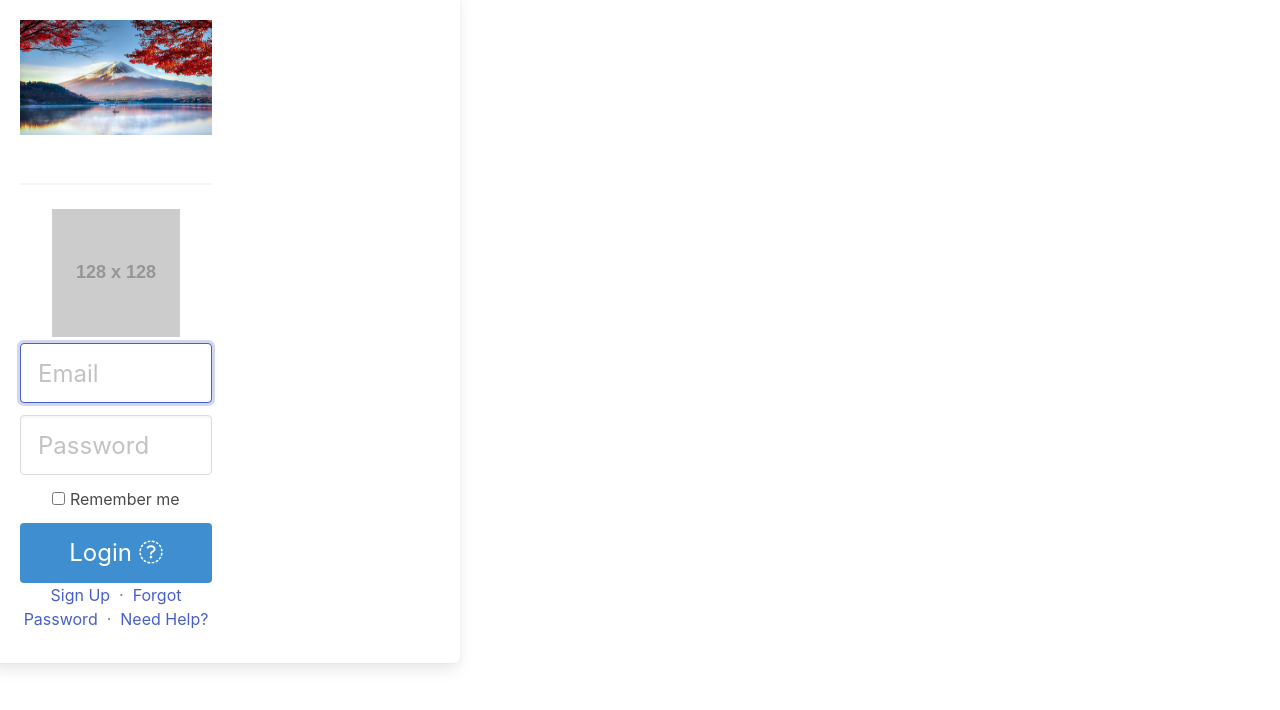
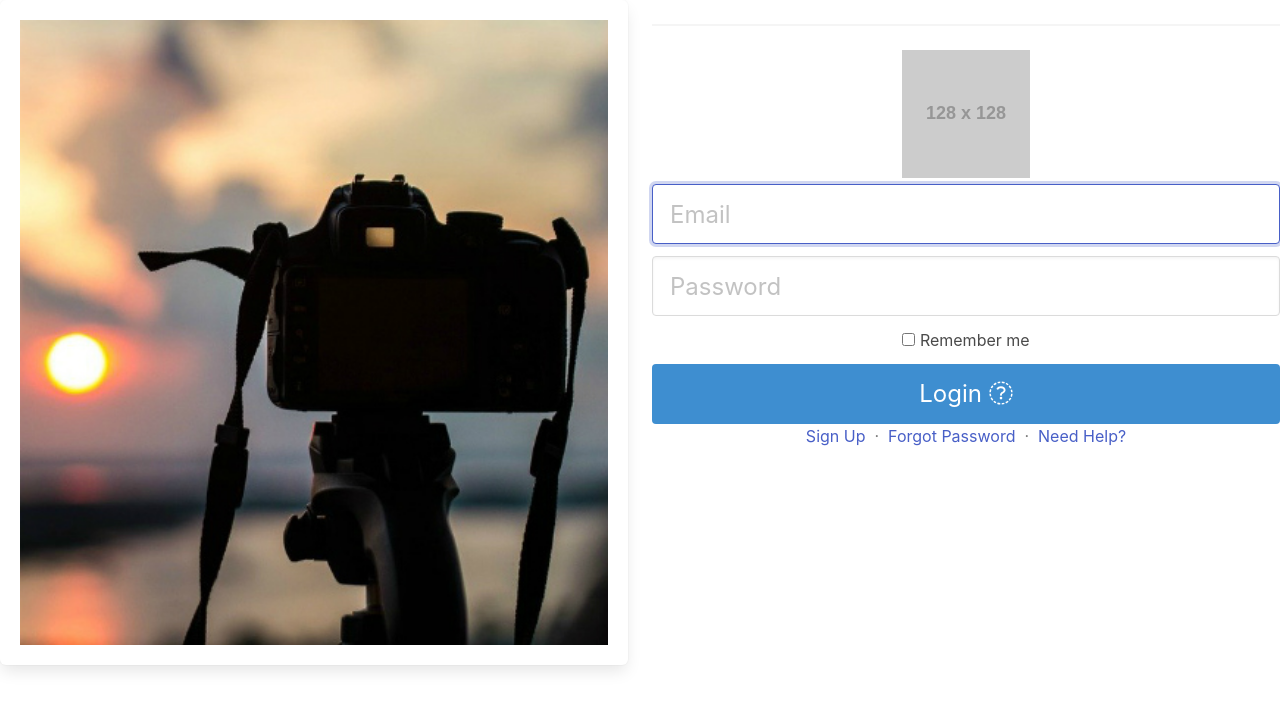
Before and after one commit to osborn-lee-web-2/web-app-osborn-lee, a plain HTML site: page login.html in a window 1280 px wide. Drawn offline with nearby package versions, Linux system fonts and the light colour scheme; placeholder pictures from the web are drawn by us.

Commit message:
Small changes to try to fix columns

```diff
--- a/login.html
+++ b/login.html
@@ -11,13 +11,15 @@
 
       <section class="hero is-fullheight">
         <div class="columns">
-            <div class="box">
-            <div class="column is-half">
-                <figure class="image is-5by3">
-                    <img src="img/fuji-mountain-pic.jpg">
+            <div class="column">
+                <div class="box">
+                <figure class="image">
+                    <img src="img/camera-picsmall.jpg">
                 </figure>
+                </div>
             </div>
-            <div class="column has-text-centered is-half">
+
+            <div class="column has-text-centered">
                     <hr class="login-hr">
                         <figure class="avatar">
                             <img src="https://placehold.it/128x128">
@@ -48,7 +50,6 @@
                         <a href="../">Need Help?</a>
                     </p>
             </div>
-            </div>
         </div>
     </section>
 
```
